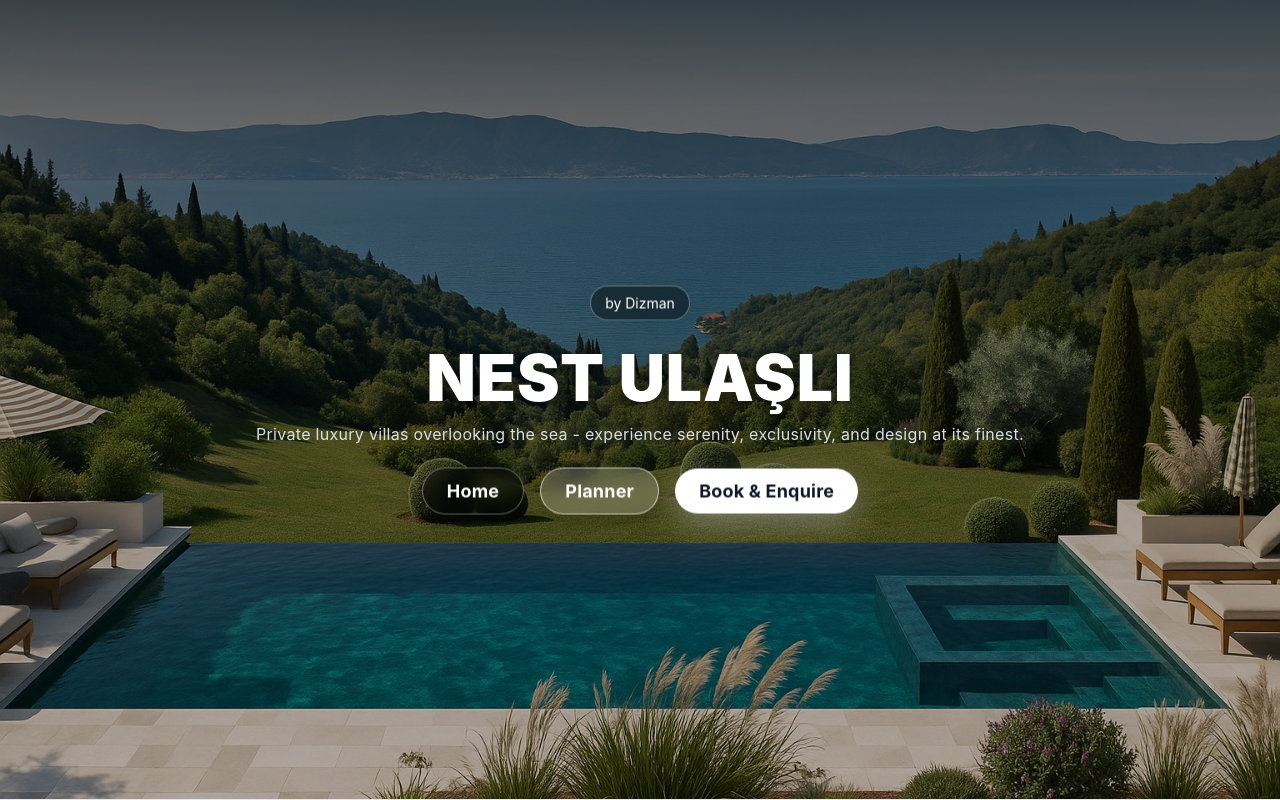
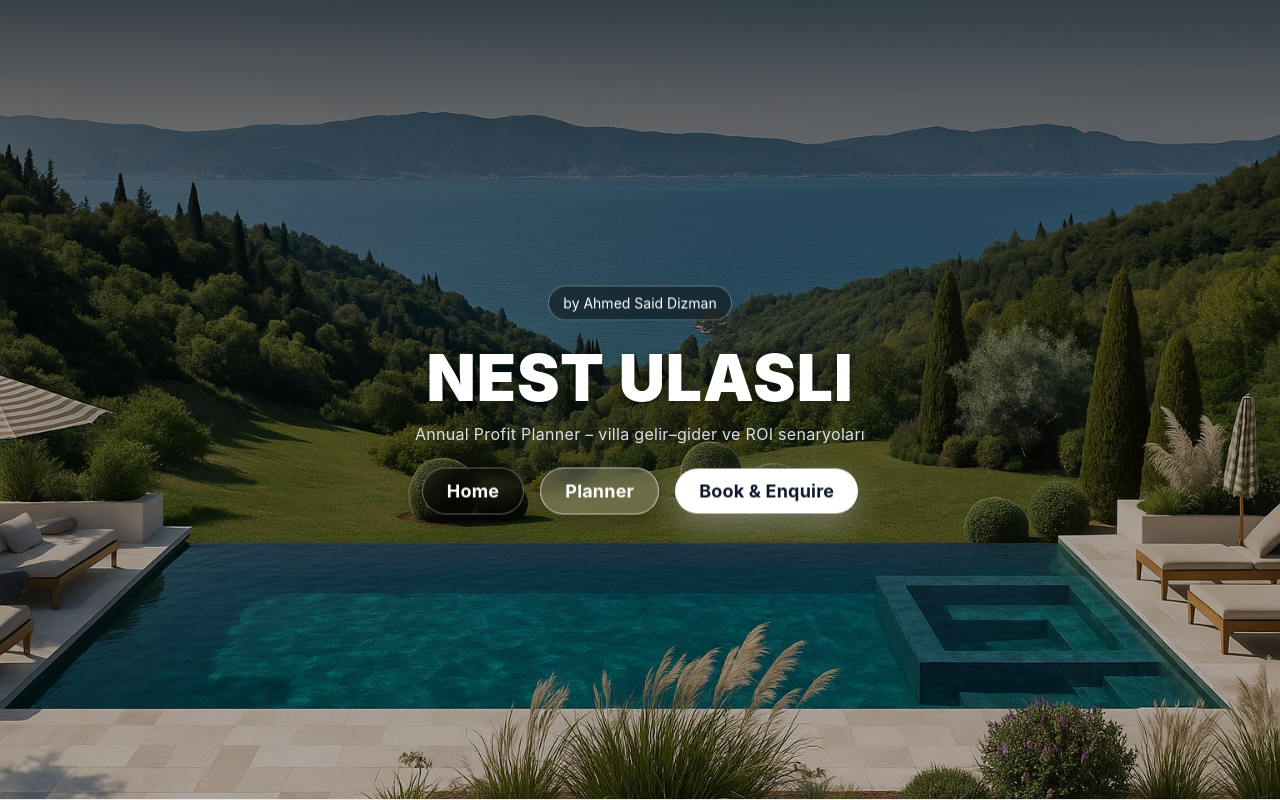
Before and after one commit to dirvass/nest-planner, a React (Vite) app: page / in a window 1280 px wide. Built offline with nearby package versions, Linux system fonts and the light colour scheme.

Commit message:
Update Home.tsx

```diff
--- a/src/Home.tsx
+++ b/src/Home.tsx
@@ -5,22 +5,19 @@ export default function Home() {
   return (
     <header className="header">
       <div className="header-inner">
-        {/* Brand badge */}
-        <span className="badge">by Dizman</span>
+        <span className="badge">by Ahmed Said Dizman</span>
 
-        {/* Hero title & subtitle */}
-        <h1 className="hero-title">NEST ULAŞLI</h1>
+        <h1 className="hero-title">NEST ULASLI</h1>
         <p className="hero-subtitle">
-          Private luxury villas overlooking the sea - experience serenity,
-          exclusivity, and design at its finest.
+          Annual Profit Planner – villa gelir–gider ve ROI senaryoları
         </p>
 
-        {/* ✅ Modern glassy call-to-action buttons */}
-        <div className="hero-cta">
+        {/* 👇 net, belirgin, modern CTA’lar */}
+        <nav className="hero-cta" aria-label="Primary">
           <a href="/" className="hero-btn ghost">Home</a>
           <a href="/planner" className="hero-btn">Planner</a>
-          <a href="/book" className="hero-btn primary">Book & Enquire</a>
-        </div>
+          <a href="/book" className="hero-btn primary">Book &amp; Enquire</a>
+        </nav>
       </div>
     </header>
   );
```
